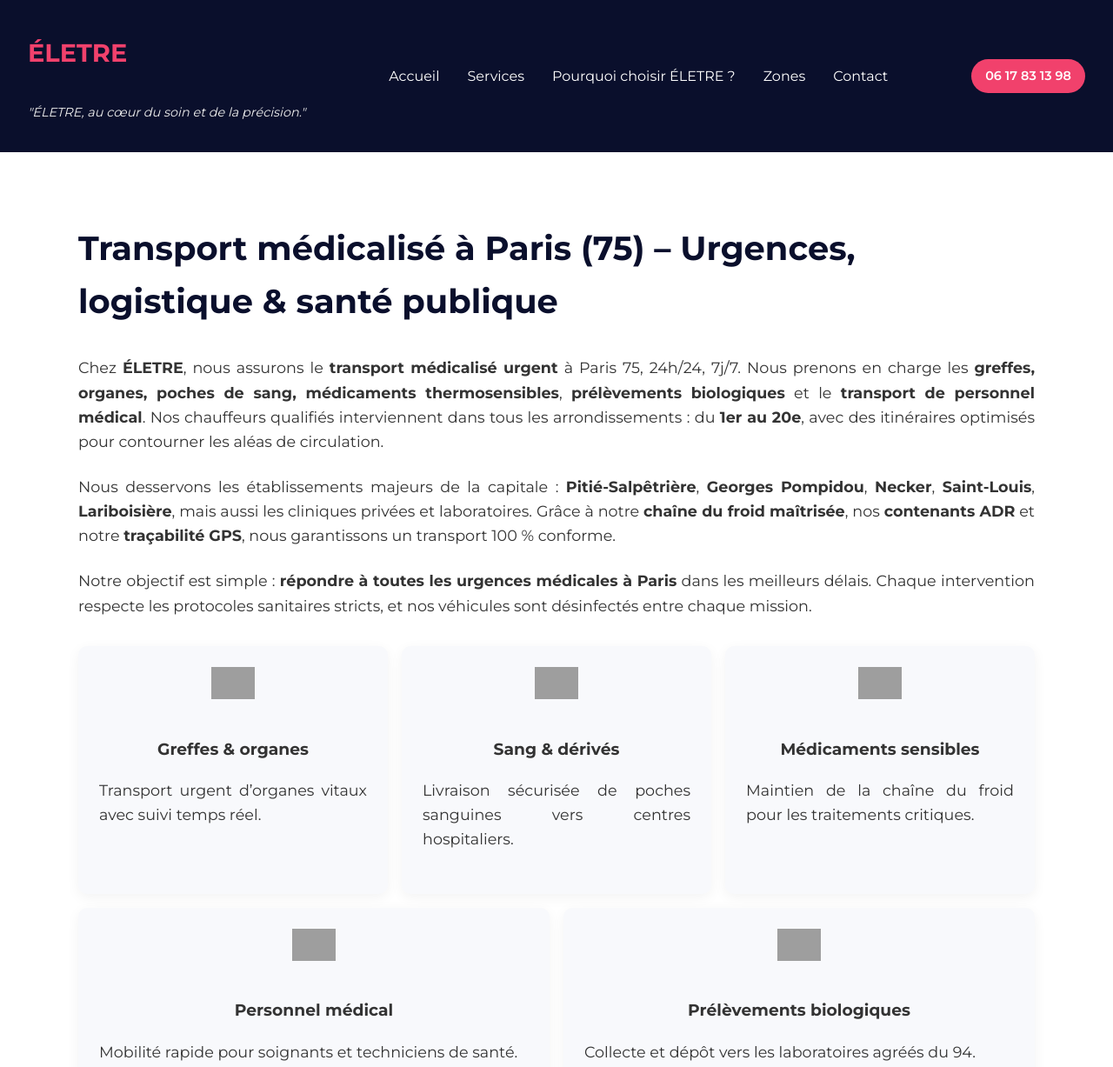
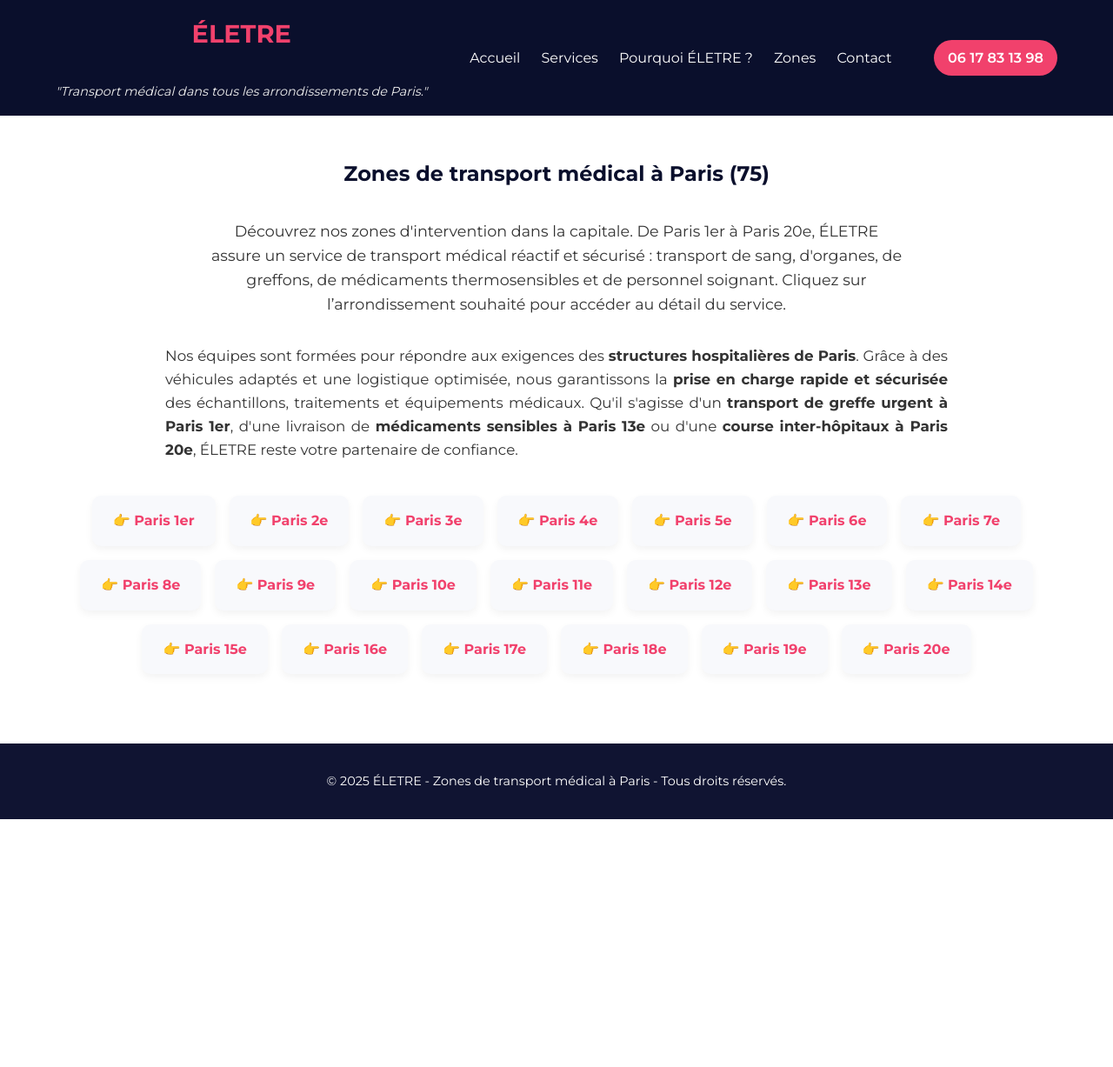
Before and after one commit to BRAITOU555/ELETRE, a plain HTML site: page pages/paris.html in a window 1280 px wide. Shown: the top 1227 px of the page at 87% size. After the commit the page ends 942 px from the top, so only its background shows below. Drawn offline with Linux system fonts and the light colour scheme; grey boxes are pictures that could not be loaded.

Commit message:
Ajout de la page paris.html avec maillage vers les arrondissements

```diff
--- a/pages/paris.html
+++ b/pages/paris.html
@@ -3,196 +3,54 @@
 <head>
   <meta charset="UTF-8" />
   <meta name="viewport" content="width=device-width, initial-scale=1.0" />
-  <meta name="description" content="Transport médicalisé dans le Val-de-Marne (94) : transport urgent de greffes, sang, médicaments, prélèvements biologiques, personnel de santé. Intervention 24h/24 à Créteil, Vitry-sur-Seine, Ivry et dans tout le 94.">
-  <meta name="keywords" content="transport médical Val-de-Marne, transport sanitaire 94, urgence médicale 94, greffes 94, sang Val-de-Marne, transport médicalisé 94, ambulancier 94, transport d'organes 94, prélèvements biologiques 94, Créteil, Vitry, Ivry, Saint-Maur">
-  <title>Transport médicalisé dans le Val-de-Marne (94) - Urgences & Logistique - ÉLETRE</title>
+  <meta name="description" content="Zones desservies à Paris par ÉLETRE : tous les arrondissements (1er au 20e) avec transport de sang, greffes, médicaments et urgences médicales. Service 24h/24.">
+  <meta name="keywords" content="zones transport médical Paris, transport sang Paris, Paris 1er, Paris 2e, Paris 20e, urgences médicales, logistique santé Paris, ÉLETRE">
+  <title>Zones de transport médical à Paris (75) - ÉLETRE</title>
   <link href="https://fonts.googleapis.com/css2?family=Montserrat:wght@400;600;700&display=swap" rel="stylesheet">
   <style>
-    body {
-      margin: 0;
-      font-family: 'Montserrat', sans-serif;
-      background-color: #fff;
-      color: #333;
-      line-height: 1.6;
-    }
-    header {
-      background-color: #0a0f2c;
-      color: #fff;
-      padding: 1.2rem 0;
-      position: sticky;
-      top: 0;
-      z-index: 999;
-    }
-    .container {
-      width: 95%;
-      max-width: 1400px;
-      margin: auto;
-      display: flex;
-      justify-content: space-between;
-      align-items: center;
-      flex-wrap: wrap;
-    }
-    .left-part {
-      display: flex;
-      flex-direction: column;
-      align-items: flex-start;
-    }
-    .logo {
-      font-size: 1.8rem;
-      font-weight: 700;
-      color: #f1416c;
-    }
-    .slogan {
-      font-size: 0.9rem;
-      font-style: italic;
-      color: #eee;
-    }
-    nav.desktop-menu ul {
-      display: flex;
-      gap: 2rem;
-      list-style: none;
-      padding: 0;
-    }
-    nav.desktop-menu ul li a {
-      color: #fff;
-      text-decoration: none;
-      font-weight: 500;
-    }
-    .hamburger-btn {
-      display: none;
-      background: none;
-      border: none;
-      font-size: 2rem;
-      color: #fff;
-      cursor: pointer;
-    }
-    .nav-menu {
-      position: fixed;
-      top: 0;
-      left: 0;
-      width: 80%;
-      max-width: 300px;
-      height: 100%;
-      background: #0a0f2c;
-      transform: translateX(-100%);
-      transition: transform 0.3s ease-in-out;
-      z-index: 1000;
-      padding-top: 4rem;
-    }
-    .nav-menu.open {
-      transform: translateX(0);
-    }
-    .nav-menu ul {
-      list-style: none;
-      padding: 1rem 2rem;
-    }
-    .nav-menu li {
-      margin-bottom: 1rem;
-    }
-    .nav-menu a {
-      color: #fff;
-      text-decoration: none;
-      font-size: 1.1rem;
-    }
-    .close-btn {
-      position: absolute;
-      top: 10px;
-      right: 15px;
-      background: none;
-      border: none;
-      color: #fff;
-      font-size: 2rem;
-      cursor: pointer;
-    }
-    @media (max-width: 768px) {
-      .hamburger-btn {
-        display: block;
-      }
-      nav.desktop-menu {
-        display: none;
-      }
-    }
-    .phone-call {
-      background-color: #f1416c;
-      color: #fff;
-      padding: 0.5rem 1rem;
-      border-radius: 25px;
-      font-weight: 600;
-      text-decoration: none;
-      font-size: 0.9rem;
-    }
-    .section-container {
-      padding: 3rem 2rem;
-      max-width: 1100px;
-      margin: auto;
-    }
-    .section-text h1 {
-      font-size: 2.4rem;
-      color: #0a0f2c;
-    }
-    .section-text p {
-      font-size: 1.1rem;
-      text-align: justify;
-      margin-bottom: 1.5rem;
-    }
-    .icon-row {
-      display: flex;
-      flex-wrap: wrap;
-      gap: 1rem;
-      margin-top: 2rem;
-    }
-    .icon-box {
-      flex: 1 1 250px;
-      background: #f8f9fc;
-      border-radius: 10px;
-      padding: 1.5rem;
-      text-align: center;
-      box-shadow: 0 4px 15px rgba(0,0,0,0.05);
-    }
-    .icon-box img {
-      width: 50px;
-      margin-bottom: 1rem;
-    }
-    .custom-footer {
-      background-color: #101432;
-      color: #fff;
-      padding: 2rem 1rem;
-      font-size: 0.95rem;
-    }
-    .footer-wrapper {
-      max-width: 1200px;
-      margin: auto;
-      display: flex;
-      justify-content: space-between;
-      flex-wrap: wrap;
-    }
-    .footer-brand h2 {
-      color: #f1416c;
-    }
-    .footer-links ul {
-      list-style: none;
-      padding: 0;
-    }
-    .footer-links a {
-      color: #fff;
-      text-decoration: none;
-    }
+    * { margin: 0; padding: 0; box-sizing: border-box; font-family: 'Montserrat', sans-serif; }
+    body { background-color: #fff; color: #333; line-height: 1.6; }
+    header { background-color: #0a0f2c; color: white; padding: 1rem 0; position: sticky; top: 0; z-index: 100; }
+    .container { width: 90%; max-width: 1200px; margin: auto; }
+    .header-flex { display: flex; justify-content: space-between; align-items: center; flex-wrap: wrap; gap: 1rem; }
+    .logo-block { display: flex; flex-direction: column; }
+    .logo { font-size: 1.8rem; font-weight: bold; color: #f1416c; }
+    .slogan { font-size: 0.9rem; font-style: italic; color: #eee; }
+    nav.menu ul { list-style: none; display: flex; gap: 1.5rem; }
+    nav.menu a { color: white; text-decoration: none; font-weight: 500; }
+    .menu-toggle { display: none; background: none; border: none; color: white; font-size: 2rem; cursor: pointer; }
+    .nav-menu { position: fixed; top: 0; left: 0; width: 80%; max-width: 300px; height: 100%; background: #0a0f2c; transform: translateX(-100%); transition: transform 0.3s ease-in-out; z-index: 9999; padding-top: 4rem; }
+    .nav-menu.open { transform: translateX(0); }
+    .nav-menu ul { list-style: none; padding: 1rem 2rem; }
+    .nav-menu a { color: white; text-decoration: none; font-size: 1.1rem; display: block; margin: 1rem 0; }
+    .close-btn { position: absolute; top: 10px; right: 15px; background: none; border: none; color: white; font-size: 2rem; cursor: pointer; }
+    .phone-call { background-color: #f1416c; color: white; padding: 0.5rem 1rem; border-radius: 25px; text-decoration: none; font-weight: 600; }
+    @media (max-width: 768px) { nav.menu { display: none; } .menu-toggle { display: block; } }
+    section { padding: 3rem 1rem; }
+    h1 { color: #0a0f2c; text-align: center; margin-bottom: 2rem; }
+    .intro-text { max-width: 800px; margin: auto; font-size: 1.1rem; text-align: center; margin-bottom: 2rem; }
+    .extra-text { max-width: 900px; margin: auto; font-size: 1.05rem; text-align: justify; margin-bottom: 2.5rem; color: #333; }
+    ul.zone-list { display: flex; flex-wrap: wrap; justify-content: center; list-style: none; gap: 1rem; padding: 0; }
+    ul.zone-list li { background: #f8f9fc; padding: 1rem 1.5rem; border-radius: 10px; box-shadow: 0 4px 10px rgba(0,0,0,0.05); transition: 0.2s; }
+    ul.zone-list li:hover { transform: translateY(-3px); }
+    ul.zone-list a { text-decoration: none; color: #f1416c; font-weight: bold; font-size: 1rem; }
+    footer { background-color: #101432; color: white; text-align: center; padding: 2rem 1rem; font-size: 0.9rem; margin-top: 2rem; }
   </style>
 </head>
 <body>
   <header>
-    <div class="container">
-      <div class="left-part">
+    <div class="container header-flex">
+      <div class="logo-block">
         <h1 class="logo">ÉLETRE</h1>
-        <p class="slogan">"ÉLETRE, au cœur du soin et de la précision."</p>
+        <p class="slogan">"Transport médical dans tous les arrondissements de Paris."</p>
       </div>
-      <button class="hamburger-btn">&#9776;</button>
-      <nav class="desktop-menu">
+      <button class="menu-toggle">&#9776;</button>
+      <nav class="menu">
         <ul>
           <li><a href="../index.html">Accueil</a></li>
           <li><a href="../pages/services.html">Services</a></li>
-          <li><a href="../pages/pourquoichoisir.html">Pourquoi choisir ÉLETRE ?</a></li>
-          <li><a href="../pages/zone.html">Zones</a></li>
+          <li><a href="../pages/pourquoichoisir.html">Pourquoi ÉLETRE ?</a></li>
+          <li><a href="zone.html">Zones</a></li>
           <li><a href="#contact">Contact</a></li>
         </ul>
       </nav>
@@ -203,75 +61,55 @@
       <ul>
         <li><a href="../index.html">Accueil</a></li>
         <li><a href="../pages/services.html">Services</a></li>
-        <li><a href="../pages/pourquoichoisir.html">Pourquoi choisir ÉLETRE ?</a></li>
-        <li><a href="../pages/zone.html">Zones</a></li>
+        <li><a href="../pages/pourquoichoisir.html">Pourquoi ÉLETRE ?</a></li>
+        <li><a href="zone.html">Zones</a></li>
         <li><a href="#contact">Contact</a></li>
       </ul>
     </nav>
   </header>
 
-    <section class="section-container">
-        <div class="section-text">
-          <h1>Transport médicalisé à Paris (75) – Urgences, logistique & santé publique</h1>
-          <p>Chez <strong>ÉLETRE</strong>, nous assurons le <strong>transport médicalisé urgent</strong> à Paris 75, 24h/24, 7j/7. Nous prenons en charge les <strong>greffes, organes, poches de sang, médicaments thermosensibles</strong>, <strong>prélèvements biologiques</strong> et le <strong>transport de personnel médical</strong>. Nos chauffeurs qualifiés interviennent dans tous les arrondissements : du <strong>1er au 20e</strong>, avec des itinéraires optimisés pour contourner les aléas de circulation.</p>
-          <p>Nous desservons les établissements majeurs de la capitale : <strong>Pitié-Salpêtrière</strong>, <strong>Georges Pompidou</strong>, <strong>Necker</strong>, <strong>Saint-Louis</strong>, <strong>Lariboisière</strong>, mais aussi les cliniques privées et laboratoires. Grâce à notre <strong>chaîne du froid maîtrisée</strong>, nos <strong>contenants ADR</strong> et notre <strong>traçabilité GPS</strong>, nous garantissons un transport 100 % conforme.</p>
-          <p>Notre objectif est simple : <strong>répondre à toutes les urgences médicales à Paris</strong> dans les meilleurs délais. Chaque intervention respecte les protocoles sanitaires stricts, et nos véhicules sont désinfectés entre chaque mission.</p>
+  <section class="container">
+    <h1>Zones de transport médical à Paris (75)</h1>
+    <p class="intro-text">
+      Découvrez nos zones d'intervention dans la capitale. De Paris 1er à Paris 20e, ÉLETRE assure un service de transport médical réactif et sécurisé : transport de sang, d'organes, de greffons, de médicaments thermosensibles et de personnel soignant. Cliquez sur l’arrondissement souhaité pour accéder au détail du service.
+    </p>
 
-      <div class="icon-row">
-        <div class="icon-box">
-          <img src="https://img.icons8.com/ios-filled/50/heart-health.png" alt="Organes">
-          <h3>Greffes & organes</h3>
-          <p>Transport urgent d’organes vitaux avec suivi temps réel.</p>
-        </div>
-        <div class="icon-box">
-          <img src="https://img.icons8.com/ios-filled/50/blood.png" alt="Sang">
-          <h3>Sang & dérivés</h3>
-          <p>Livraison sécurisée de poches sanguines vers centres hospitaliers.</p>
-        </div>
-        <div class="icon-box">
-          <img src="https://img.icons8.com/ios-filled/50/pill.png" alt="Médicaments">
-          <h3>Médicaments sensibles</h3>
-          <p>Maintien de la chaîne du froid pour les traitements critiques.</p>
-        </div>
-        <div class="icon-box">
-          <img src="https://img.icons8.com/ios-filled/50/stethoscope.png" alt="Personnel médical">
-          <h3>Personnel médical</h3>
-          <p>Mobilité rapide pour soignants et techniciens de santé.</p>
-        </div>
-        <div class="icon-box">
-          <img src="https://img.icons8.com/ios-filled/50/microscope.png" alt="Biologiques">
-          <h3>Prélèvements biologiques</h3>
-          <p>Collecte et dépôt vers les laboratoires agréés du 94.</p>
-        </div>
-      </div>
+    <div class="extra-text">
+      <p>
+        Nos équipes sont formées pour répondre aux exigences des <strong>structures hospitalières de Paris</strong>. Grâce à des véhicules adaptés et une logistique optimisée, nous garantissons la <strong>prise en charge rapide et sécurisée</strong> des échantillons, traitements et équipements médicaux. Qu'il s'agisse d'un <strong>transport de greffe urgent à Paris 1er</strong>, d'une livraison de <strong>médicaments sensibles à Paris 13e</strong> ou d'une <strong>course inter-hôpitaux à Paris 20e</strong>, ÉLETRE reste votre partenaire de confiance.
+      </p>
+    </div>
 
-      <p>Cliniques, laboratoires, centres hospitaliers, établissements publics : <strong>ÉLETRE</strong> est votre partenaire de confiance pour vos <strong>transports médicaux dans le Val-de-Marne</strong>. Un service réactif, humain et rigoureux, disponible 24h/24 et 7j/7.</p>
-    </div>
+    <ul class="zone-list">
+      <li><a href="../villes/paris-1er-transport-de-sang.html">👉 Paris 1er</a></li>
+      <li><a href="../villes/paris-2e-transport-de-sang.html">👉 Paris 2e</a></li>
+      <li><a href="../villes/paris-3e-transport-de-sang.html">👉 Paris 3e</a></li>
+      <li><a href="../villes/paris-4e-transport-de-sang.html">👉 Paris 4e</a></li>
+      <li><a href="../villes/paris-5e-transport-de-sang.html">👉 Paris 5e</a></li>
+      <li><a href="../villes/paris-6e-transport-de-sang.html">👉 Paris 6e</a></li>
+      <li><a href="../villes/paris-7e-transport-de-sang.html">👉 Paris 7e</a></li>
+      <li><a href="../villes/paris-8e-transport-de-sang.html">👉 Paris 8e</a></li>
+      <li><a href="../villes/paris-9e-transport-de-sang.html">👉 Paris 9e</a></li>
+      <li><a href="../villes/paris-10e-transport-de-sang.html">👉 Paris 10e</a></li>
+      <li><a href="../villes/paris-11e-transport-de-sang.html">👉 Paris 11e</a></li>
+      <li><a href="../villes/paris-12e-transport-de-sang.html">👉 Paris 12e</a></li>
+      <li><a href="../villes/paris-13e-transport-de-sang.html">👉 Paris 13e</a></li>
+      <li><a href="../villes/paris-14e-transport-de-sang.html">👉 Paris 14e</a></li>
+      <li><a href="../villes/paris-15e-transport-de-sang.html">👉 Paris 15e</a></li>
+      <li><a href="../villes/paris-16e-transport-de-sang.html">👉 Paris 16e</a></li>
+      <li><a href="../villes/paris-17e-transport-de-sang.html">👉 Paris 17e</a></li>
+      <li><a href="../villes/paris-18e-transport-de-sang.html">👉 Paris 18e</a></li>
+      <li><a href="../villes/paris-19e-transport-de-sang.html">👉 Paris 19e</a></li>
+      <li><a href="../villes/paris-20e-transport-de-sang.html">👉 Paris 20e</a></li>
+    </ul>
   </section>
 
-  <footer class="custom-footer">
-    <div class="footer-wrapper">
-      <div class="footer-brand">
-        <h2>ÉLETRE</h2>
-        <p>Transport médical sécurisé 24h/24 & 7j/7</p>
-      </div>
-      <div class="footer-links">
-        <h4>Liens utiles</h4>
-        <ul>
-          <li><a href="../index.html">Accueil</a></li>
-          <li><a href="#">Demander un devis</a></li>
-          <li><a href="#contact">Nous contacter</a></li>
-          <li><a href="#">Mentions légales</a></li>
-        </ul>
-      </div>
-    </div>
-    <div class="footer-bottom" style="text-align:center; margin-top:2rem; font-size:0.85rem; color:#ccc">
-      <p>&copy; 2025 ÉLETRE. Tous droits réservés.</p>
-    </div>
+  <footer>
+    <p>&copy; 2025 ÉLETRE - Zones de transport médical à Paris - Tous droits réservés.</p>
   </footer>
 
   <script>
-    const menuToggle = document.querySelector('.hamburger-btn');
+    const menuToggle = document.querySelector('.menu-toggle');
     const navMenu = document.querySelector('.nav-menu');
     const closeBtn = document.querySelector('.close-btn');
     menuToggle?.addEventListener('click', () => navMenu.classList.add('open'));
```
